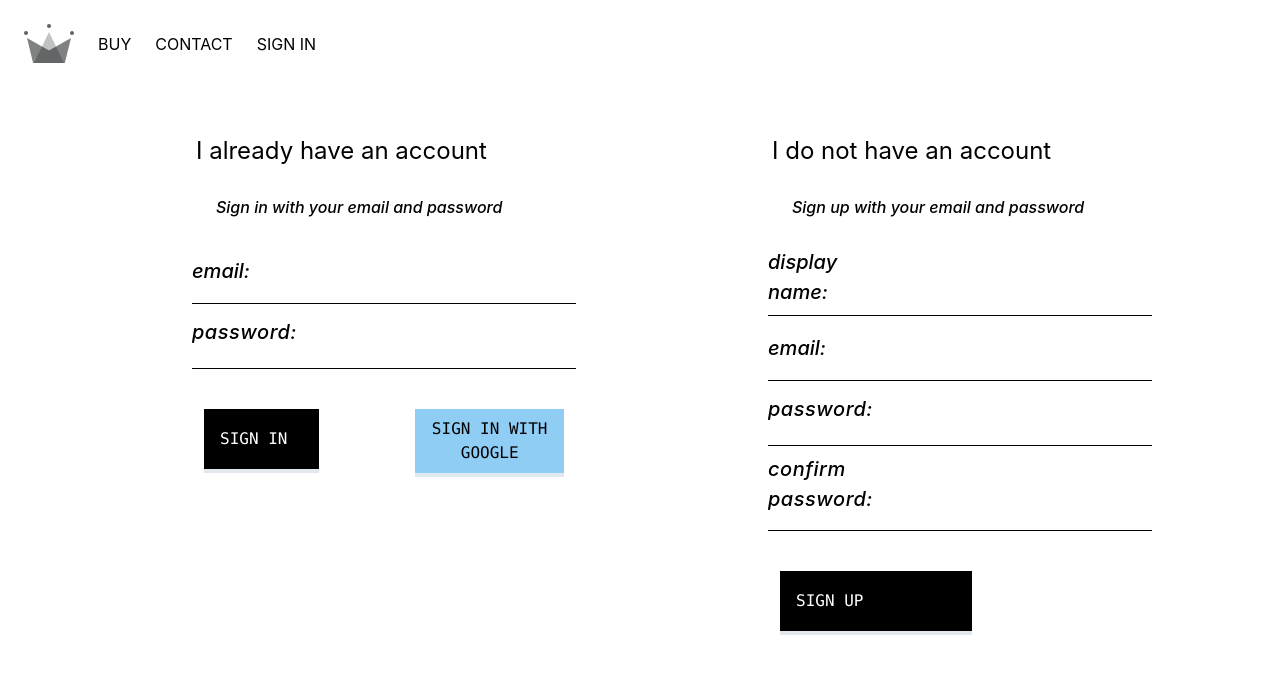
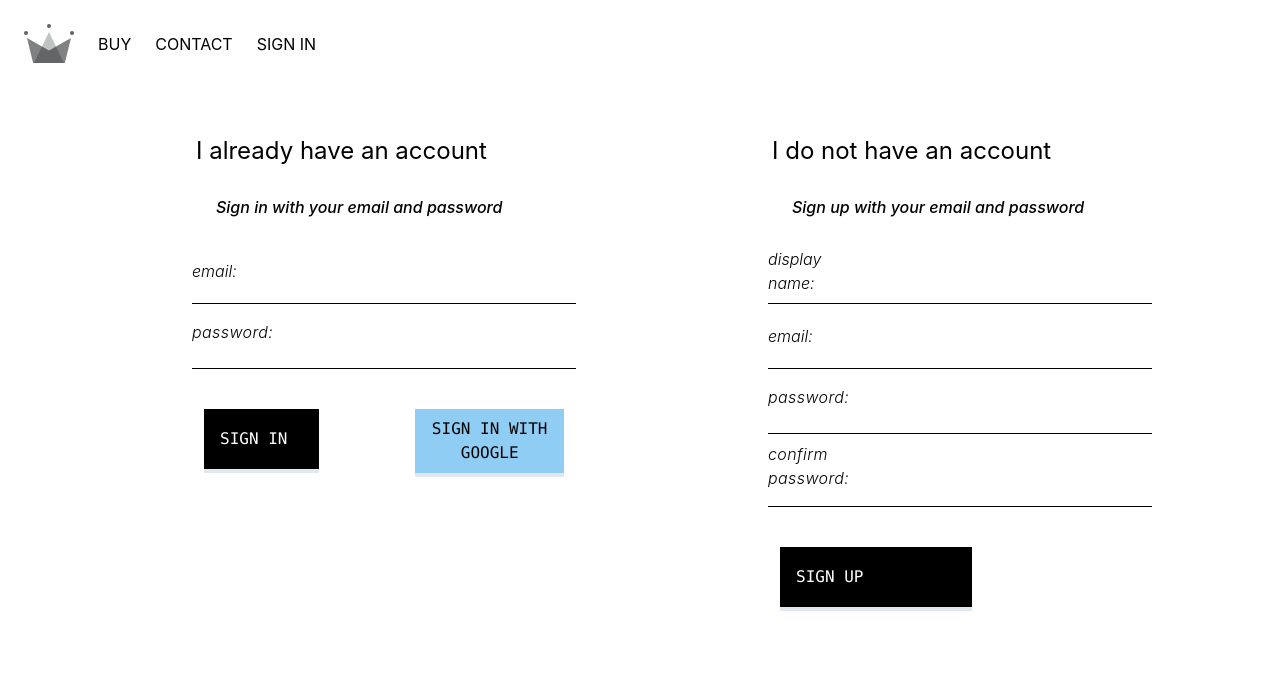
Before and after one commit to lape15/emperor-chopsticks, a React (Create React App) app: page /sign-in in a window 1280 px wide. Shown: the top 674 px of the page. Built offline with nearby package versions, Linux system fonts and the light colour scheme; no server answers.

Commit message:
hanlde submit method finished

```diff
--- a/src/App.js
+++ b/src/App.js
@@ -23,8 +23,6 @@ class App extends React.Component{
             {
             id : snapshot.id,
             ...snapshot.data()
-          }, () => {
-            console.log(this.state)
           })
         });
 
--- a/src/components/sign-in/signIn.js
+++ b/src/components/sign-in/signIn.js
@@ -1,6 +1,6 @@
 import React from 'react';
 import FormInput from '../form-input/formInput';
-import {signInWithGoogle} from '../../firebase/firebase.util'
+import {signInWithGoogle, auth} from '../../firebase/firebase.util'
 
 export default class SignIn extends React.Component {
     constructor(){
@@ -11,14 +11,22 @@ export default class SignIn extends React.Component {
         }
     }
 
-     handleFormSubmit = (e) => {
+     handleFormSubmit = async e => {
             e.preventDefault();
+        const {email, password} = this.state;
+    try{
+        await auth.signInWithEmailAndPassword(email, password);
+        this.setState({
+            email : '',
+            password : ''
+        });
+    }
+    catch(error) {
+        console.log(error)
+    }
 
-            this.setState({
-                email : '',
-                password : ''
-            })
-        }
+}
+
 
     handleChange = (e) => {
         this.setState({
@@ -34,7 +42,7 @@ export default class SignIn extends React.Component {
             <p class="italic leading-loose ml-2 text-black bg-transparent font-medium px-4 py-2 m-2">Sign in with your email and password</p>
             <form class="w-full max-w-sm " onSubmit={this.handleFormSubmit}>
             <div class="flex items-center border-b border-b-2 border-black py-2">
-            <label class="italic block lowercase tracking-normal text-black text-xl font-medium mb-0"
+            <label class="italic block lowercase tracking-normal text-black text-l font-light mb-0"
             for="grid-first-name">email:
         </label>
             <FormInput
@@ -48,7 +56,7 @@ export default class SignIn extends React.Component {
 
             </div>
             <div class="flex items-center border-b border-b-2 border-black py-2">
-            <label class="italic block lowercase tracking-wide text-black text-xl font-medium mb-2" for="grid-first-name">password:</label>
+            <label class="italic block lowercase tracking-wide text-black text-l font-light mb-2" for="grid-first-name">password:</label>
             <FormInput
                             type="password"
 
--- a/src/components/sign-up/signUp.js
+++ b/src/components/sign-up/signUp.js
@@ -17,7 +17,7 @@ export default class SignUp extends React.Component{
     handleFormSubmit = async event => {
         event.preventDefault();
         const {displayName,email,password,confirmPassword} = this.state;
-        if(password != confirmPassword){
+        if(password = confirmPassword){
             alert('Password do not match!');
             return;
         }try{
@@ -52,7 +52,7 @@ export default class SignUp extends React.Component{
             <p class="italic leading-loose ml-2 text-black bg-transparent font-medium px-4 py-2 m-2">Sign up with your email and password</p>
             <form class="w-full max-w-sm " onSubmit={this.handleFormSubmit}>
             <div class="flex items-center border-b border-b-2 border-black py-2">
-            <label class="italic block lowercase tracking-normal text-black text-xl font-medium mb-0"
+            <label class="italic block lowercase tracking-normal text-black text-l font-light mb-0"
             for="grid-first-name">Display Name:
         </label>
             <FormInput
@@ -66,7 +66,7 @@ export default class SignUp extends React.Component{
 
             </div>
             <div class="flex items-center border-b border-b-2 border-black py-2">
-            <label class="italic block lowercase tracking-normal text-black text-xl font-medium mb-0"
+            <label class="italic block lowercase tracking-normal text-black text-l font-light mb-0"
             for="grid-first-name">email:
         </label>
             <FormInput
@@ -79,7 +79,7 @@ export default class SignUp extends React.Component{
 
             </div>
             <div class="flex items-center border-b border-b-2 border-black py-2">
-            <label class="italic block lowercase tracking-wide text-black text-xl font-medium mb-2" for="grid-first-name">password:</label>
+            <label class="italic block lowercase tracking-wide text-black text-l font-light mb-2" for="grid-first-name">password:</label>
             <FormInput
                             type="password"
                             // aria-label="Full name"
@@ -92,7 +92,7 @@ export default class SignUp extends React.Component{
 
             </div>
             <div class="flex items-center border-b border-b-2 border-black py-2">
-            <label class="italic block lowercase tracking-wide text-black text-xl font-medium mb-2" for="grid-first-name">confirm password:</label>
+            <label class="italic block lowercase tracking-wide text-black text-l font-light mb-2" for="grid-first-name">confirm password:</label>
             <FormInput
                             type="password"
                             // aria-label="Full name"
```
